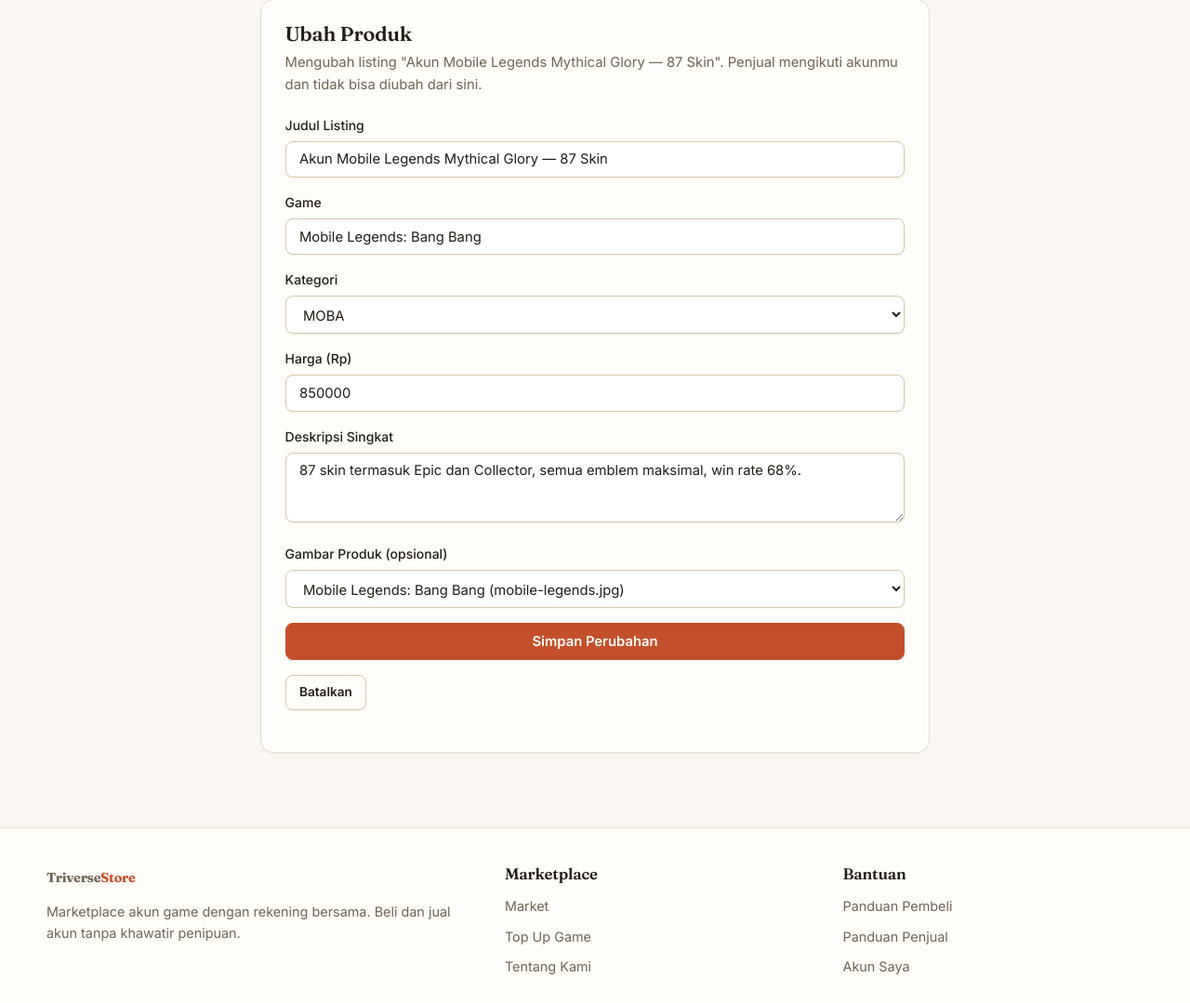
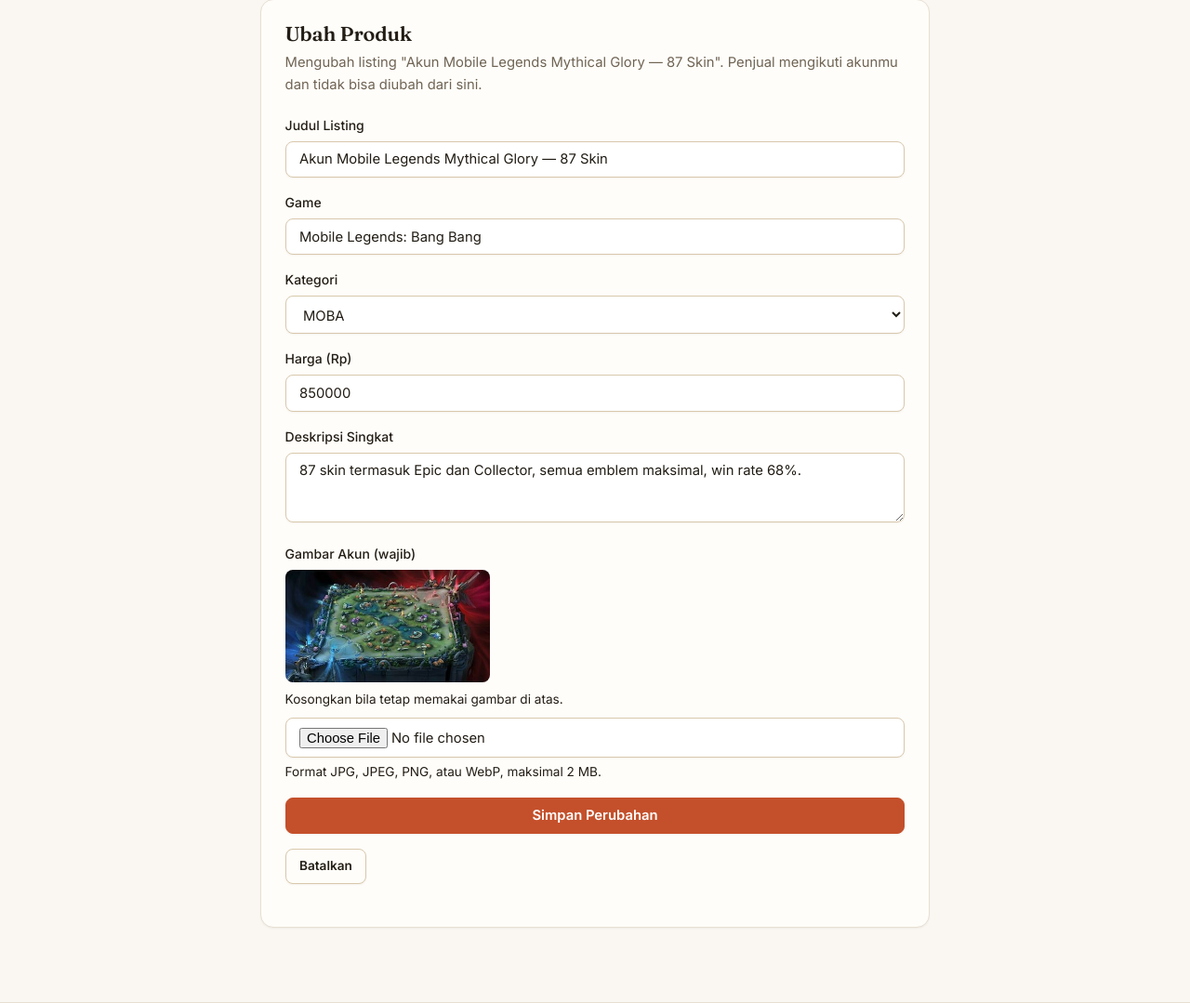
Before and after one commit to Irwand13/TriverseStore, a Laravel app: page /products/1/edit in a window 1280 px wide. Shown: the part 122-1201 px from the top of the page at 93% size. Run offline with Laravel 12, Linux system fonts and the light colour scheme; the visitor is signed in with stand-in values (Sample User, id 1); data comes from the database, SQL or seed files in the repository.

Commit message:
fix(week9): gambar listing wajib di-upload user, tanpa gambar default

```diff
--- a/app/Http/Controllers/ProductController.php
+++ b/app/Http/Controllers/ProductController.php
@@ -4,6 +4,7 @@ namespace App\Http\Controllers;
 
 use App\Models\Product;
 use Illuminate\Http\Request;
+use Illuminate\Support\Str;
 
 // Controller tetap menjadi perantara seperti di Week 7: menerima
 // request, meminta data ke Model, lalu meneruskan ke View.
@@ -89,16 +90,16 @@ class ProductController extends Controller
     {
         return view('products.create', [
             'kategoriList' => $this->kategoriList(),
-            'gambarList' => $this->gambarList(),
         ]);
     }
 
     // Simpan produk baru dari form. Penjual diisi dari akun
     // yang login; kolom yang tidak ada di form diisi default
-    // supaya listing langsung tampil di katalog.
+    // supaya listing langsung tampil di katalog. Gambar wajib
+    // di-upload user — tidak ada lagi gambar default.
     public function store(Request $request)
     {
-        $data = $request->validate($this->rules());
+        $data = $request->validate($this->rules(true));
 
         $product = Product::create([
             'user_id' => $request->user()->id,
@@ -113,7 +114,7 @@ class ProductController extends Controller
             'harga' => $data['harga'],
             'diskon' => 0,
             'status' => 'Tersedia',
-            'gambar' => $data['gambar'] ?? $this->gambarUntukGame($data['game']),
+            'gambar' => $this->simpanGambar($request),
             'deskripsi_singkat' => $data['deskripsi_singkat'],
             'deskripsi' => $data['deskripsi_singkat'],
             'platform' => 'Semua Platform',
@@ -134,27 +135,33 @@ class ProductController extends Controller
         return view('products.edit', [
             'product' => $product,
             'kategoriList' => $this->kategoriList(),
-            'gambarList' => $this->gambarList(),
         ]);
     }
 
     // Simpan perubahan dari form ubah. Hanya kolom form yang
     // berubah; penjual dan data lain tetap seperti semula.
+    // Gambar lama tetap dipakai bila tidak ada upload baru.
     public function update(Request $request, $id)
     {
         $product = Product::findOrFail($id);
         $this->pastikanPemilik($product);
 
-        $data = $request->validate($this->rules());
+        $data = $request->validate($this->rules(false));
 
-        $product->update([
+        $perubahan = [
             'judul' => $data['judul'],
             'game' => $data['game'],
             'kategori' => $data['kategori'],
             'harga' => $data['harga'],
             'deskripsi_singkat' => $data['deskripsi_singkat'],
-            'gambar' => $data['gambar'] ?? $product->gambar,
-        ]);
+        ];
+
+        if ($request->hasFile('gambar')) {
+            $this->hapusGambarUpload($product->gambar);
+            $perubahan['gambar'] = $this->simpanGambar($request);
+        }
+
+        $product->update($perubahan);
 
         return redirect()->route('products.show', $product->id)
             ->with('sukses', 'Produk "' . $product->judul . '" berhasil diubah.');
@@ -166,6 +173,8 @@ class ProductController extends Controller
     {
         $product = Product::findOrFail($id);
         $this->pastikanPemilik($product);
+
+        $this->hapusGambarUpload($product->gambar);
 
         $judul = $product->judul;
         $product->delete();
@@ -186,7 +195,8 @@ class ProductController extends Controller
     // Aturan validasi form tambah/ubah yang sudah dipendekkan:
     // hanya kolom esensial. Kode dan penjual tidak lagi diisi
     // lewat form, melainkan oleh Controller saat menyimpan.
-    private function rules(): array
+    // Gambar wajib saat tambah, opsional saat ubah (pakai lama).
+    private function rules(bool $gambarWajib): array
     {
         return [
             'judul' => 'required|string|max:255',
@@ -194,43 +204,47 @@ class ProductController extends Controller
             'kategori' => 'required|in:MOBA,RPG,FPS,Battle Royale,Aksi,Olahraga',
             'harga' => 'required|integer|min:1000',
             'deskripsi_singkat' => 'required|string|max:500',
-            'gambar' => 'nullable|string|max:255',
+            'gambar' => ($gambarWajib ? 'required' : 'nullable') . '|image|mimes:jpg,jpeg,png,webp|max:2048',
         ];
     }
 
-    // Gambar default mengikuti nama game bila cocok dengan
-    // salah satu key art kanonis; kalau tidak, pakai yang pertama.
-    private function gambarUntukGame(string $game): string
+    // Simpan upload ke public/uploads/products supaya langsung
+    // bisa dibuka lewat URL tanpa storage:link. Nama file unik
+    // dari waktu + slug judul; yang disimpan di database hanya
+    // path relatifnya.
+    private function simpanGambar(Request $request): string
     {
-        foreach ($this->gambarList() as $file => $namaGame) {
-            if (strtolower($namaGame) === strtolower($game)) {
-                return $file;
-            }
+        $file = $request->file('gambar');
+        $nama = time() . '-' . Str::slug($request->input('judul')) . '.' . $file->getClientOriginalExtension();
+        $tujuan = public_path('uploads/products');
+
+        if (! is_dir($tujuan)) {
+            mkdir($tujuan, 0755, true);
         }
 
-        return 'mobile-legends.jpg';
+        $file->move($tujuan, $nama);
+
+        return 'uploads/products/' . $nama;
+    }
+
+    // Hapus file upload lama saat diganti atau saat produk dihapus.
+    // Key art kanonis seeder (assets/img) bukan milik user, jadi
+    // tidak pernah dihapus dari sini.
+    private function hapusGambarUpload(?string $gambar): void
+    {
+        if ($gambar === null || ! str_starts_with($gambar, 'uploads/products/')) {
+            return;
+        }
+
+        $path = public_path($gambar);
+
+        if (is_file($path)) {
+            unlink($path);
+        }
     }
 
     private function kategoriList(): array
     {
         return ['Semua', 'MOBA', 'RPG', 'FPS', 'Battle Royale', 'Aksi', 'Olahraga'];
     }
-
-    // Sepuluh key art kanonis; form hanya boleh memilih salah satunya
-    // supaya gambar produk tidak pernah salah label.
-    private function gambarList(): array
-    {
-        return [
-            'mobile-legends.jpg' => 'Mobile Legends: Bang Bang',
-            'genshin-impact.jpg' => 'Genshin Impact',
-            'valorant.jpg' => 'Valorant',
-            'apex-legends.jpg' => 'Apex Legends',
-            'free-fire.jpg' => 'Free Fire',
-            'gta-v.jpg' => 'Grand Theft Auto V',
-            'efootball.jpg' => 'eFootball',
-            'honkai-star-rail.jpg' => 'Honkai: Star Rail',
-            'zenless-zone-zero.jpg' => 'Zenless Zone Zero',
-            'elden-ring.jpg' => 'Elden Ring',
-        ];
-    }
 }
--- a/app/Models/Product.php
+++ b/app/Models/Product.php
@@ -29,6 +29,17 @@ class Product extends Model
         'harga' => 'integer',
         'diskon' => 'integer',
     ];
+
+    // URL publik gambar: upload user tinggal di uploads/products,
+    // sepuluh key art seeder tetap di assets/img.
+    public function getGambarUrl(): string
+    {
+        if (str_starts_with($this->gambar, 'uploads/')) {
+            return asset($this->gambar);
+        }
+
+        return asset('assets/img/' . $this->gambar);
+    }
 
     // Harga akhir yang dibayar pembeli; kolom harga di dataset
     // sudah merupakan harga final setelah diskon.
--- a/resources/views/products/_card.blade.php
+++ b/resources/views/products/_card.blade.php
@@ -2,7 +2,7 @@
      hanya tautannya (route Laravel) dan aksi CRUD di bawahnya. --}}
 <article class="game-card">
     <div class="card-media">
-        <img src="{{ asset('assets/img/' . $product->gambar) }}" alt="Key art {{ $product->game }}">
+        <img src="{{ $product->getGambarUrl() }}" alt="Key art {{ $product->game }}">
         @if ($product->diskon > 0)
             <span class="badge badge-promo">&minus;{{ $product->diskon }}%</span>
         @endif
--- a/resources/views/products/_form.blade.php
+++ b/resources/views/products/_form.blade.php
@@ -38,13 +38,17 @@
 </div>
 
 <div class="form-group">
-    <label for="gambar">Gambar Produk (opsional)</label>
-    <select id="gambar" name="gambar">
-        <option value="">Pilih otomatis dari nama game</option>
-        @foreach ($gambarList as $file => $namaGame)
-            <option value="{{ $file }}" @selected(old('gambar', $product->gambar ?? '') === $file)>{{ $namaGame }} ({{ $file }})</option>
-        @endforeach
-    </select>
+    <label for="gambar">Gambar Akun (wajib)</label>
+    @isset($product)
+        <div style="margin-bottom: 0.5rem;">
+            <img src="{{ $product->getGambarUrl() }}" alt="Gambar {{ $product->game }}" style="max-width: 220px; border-radius: 8px;">
+        </div>
+        <p style="font-size: 0.85rem; margin-bottom: 0.5rem;">Kosongkan bila tetap memakai gambar di atas.</p>
+        <input type="file" id="gambar" name="gambar" accept="image/*">
+    @else
+        <input type="file" id="gambar" name="gambar" accept="image/*" required>
+    @endisset
+    <p style="font-size: 0.85rem; margin-top: 0.3rem;">Format JPG, JPEG, PNG, atau WebP, maksimal 2 MB.</p>
     @error('gambar')<p style="color: var(--clay-dark); font-size: 0.85rem; margin-top: 0.3rem;">{{ $message }}</p>@enderror
 </div>
 
--- a/resources/views/products/create.blade.php
+++ b/resources/views/products/create.blade.php
@@ -7,7 +7,7 @@
                 <div class="form-card">
                     <h2>Tambah Produk Baru</h2>
                     <p>Isi detail akun game yang akan dijual. Data tersimpan ke database dan langsung tampil di katalog.</p>
-                    <form method="POST" action="{{ route('products.store') }}">
+                    <form method="POST" action="{{ route('products.store') }}" enctype="multipart/form-data">
                         @csrf
                         @include('products._form', ['product' => null, 'submitLabel' => 'Simpan Produk'])
                     </form>
--- a/resources/views/products/edit.blade.php
+++ b/resources/views/products/edit.blade.php
@@ -7,7 +7,7 @@
                 <div class="form-card">
                     <h2>Ubah Produk</h2>
                     <p>Mengubah listing "{{ $product->judul }}". Penjual mengikuti akunmu dan tidak bisa diubah dari sini.</p>
-                    <form method="POST" action="{{ route('products.update', $product->id) }}">
+                    <form method="POST" action="{{ route('products.update', $product->id) }}" enctype="multipart/form-data">
                         @csrf
                         @method('PUT')
                         @include('products._form', ['product' => $product, 'submitLabel' => 'Simpan Perubahan'])
--- a/resources/views/products/show.blade.php
+++ b/resources/views/products/show.blade.php
@@ -21,7 +21,7 @@
 
         <div class="detail-grid">
             <div class="detail-media">
-                <img src="{{ asset('assets/img/' . $product->gambar) }}" alt="Key art {{ $product->game }}">
+                <img src="{{ $product->getGambarUrl() }}" alt="Key art {{ $product->game }}">
             </div>
 
             <div class="detail-info">
```
Also changed, not shown: README.md, 2 other files.
